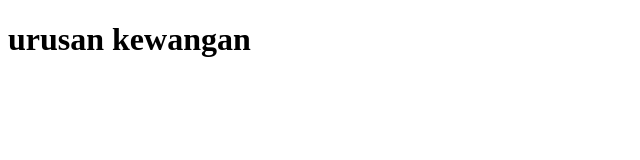
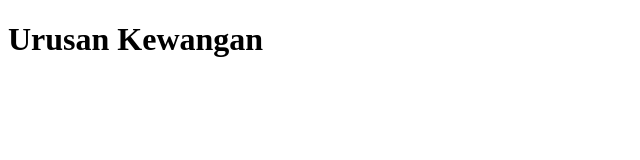
Before and after one commit to rubthira/thira_bash, a plain HTML site: page kewangan.html in a window 1280 px wide. Shown: the whole page, without its empty margins (0-640 px from the left). Drawn offline with Linux system fonts and the light colour scheme.

Commit message:
ubah h1 dengan cantik

```diff
--- a/kewangan.html
+++ b/kewangan.html
@@ -8,7 +8,7 @@
 </head>
 
 <body>
-    <h1>urusan kewangan</h1>
+    <h1>Urusan Kewangan</h1>
 </body>
 
 </html>
```
